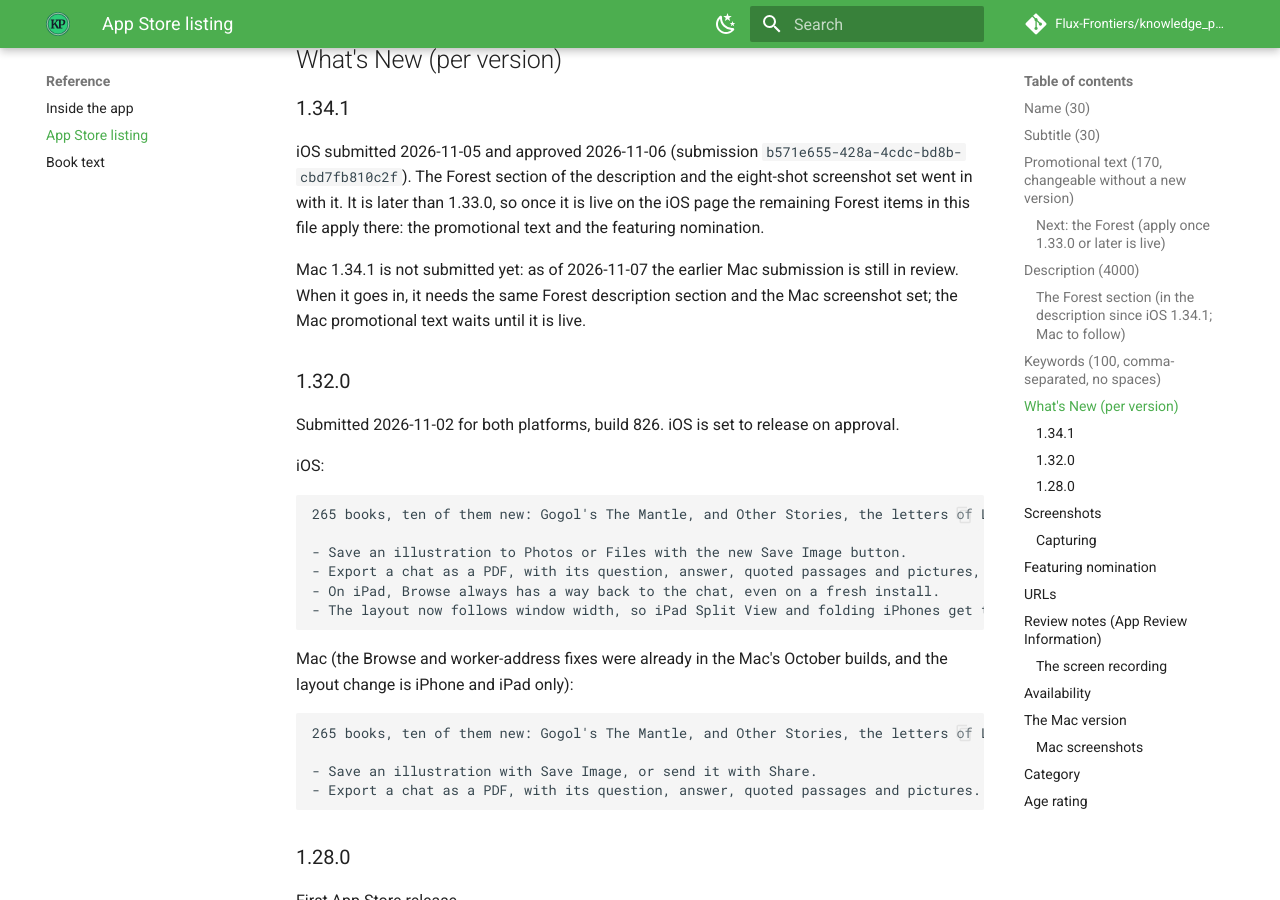
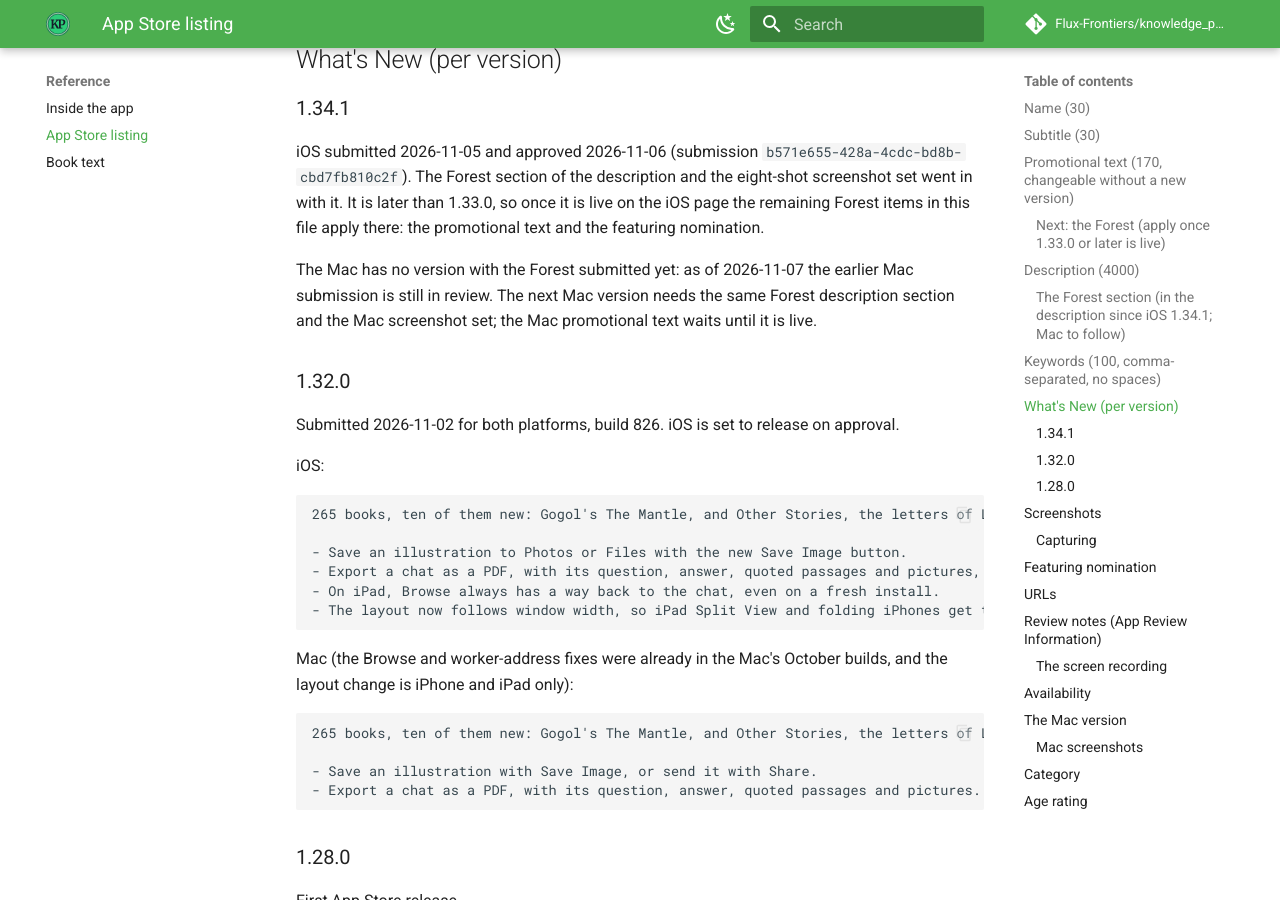
Before and after one commit to Flux-Frontiers/knowledge_press, an MkDocs documentation site: the page built from docs/APP_STORE_LISTING.md, in a window 1280 px wide and 900 px high, scrolled down 2910 px. Built offline with MkDocs 1.6.1 and Material for MkDocs 9.7.7, drawn with Linux system fonts in a browser that asks for light colours; comment, search, counter and statistics services are not loaded.

Commit message:
docs(store): do not name the next Mac version
Co-Authored-By: Claude Opus 5.5 <noreply@anthropic.com>
Claude-Session: https://claude.ai/code/session_01N97MUyZW9PXTN2hvJBZo86

```diff
--- a/docs/APP_STORE_LISTING.md
+++ b/docs/APP_STORE_LISTING.md
@@ -138,8 +138,8 @@ description and the eight-shot screenshot set went in with it. It is later
 than 1.33.0, so once it is live on the iOS page the remaining Forest items in
 this file apply there: the promotional text and the featuring nomination.
 
-Mac 1.34.1 is not submitted yet: as of 2026-11-07 the earlier Mac submission
-is still in review. When it goes in, it needs the same Forest description
+The Mac has no version with the Forest submitted yet: as of 2026-11-07 the
+earlier Mac submission is still in review. The next Mac version needs the same Forest description
 section and the Mac screenshot set; the Mac promotional text waits until it
 is live.
 
```
